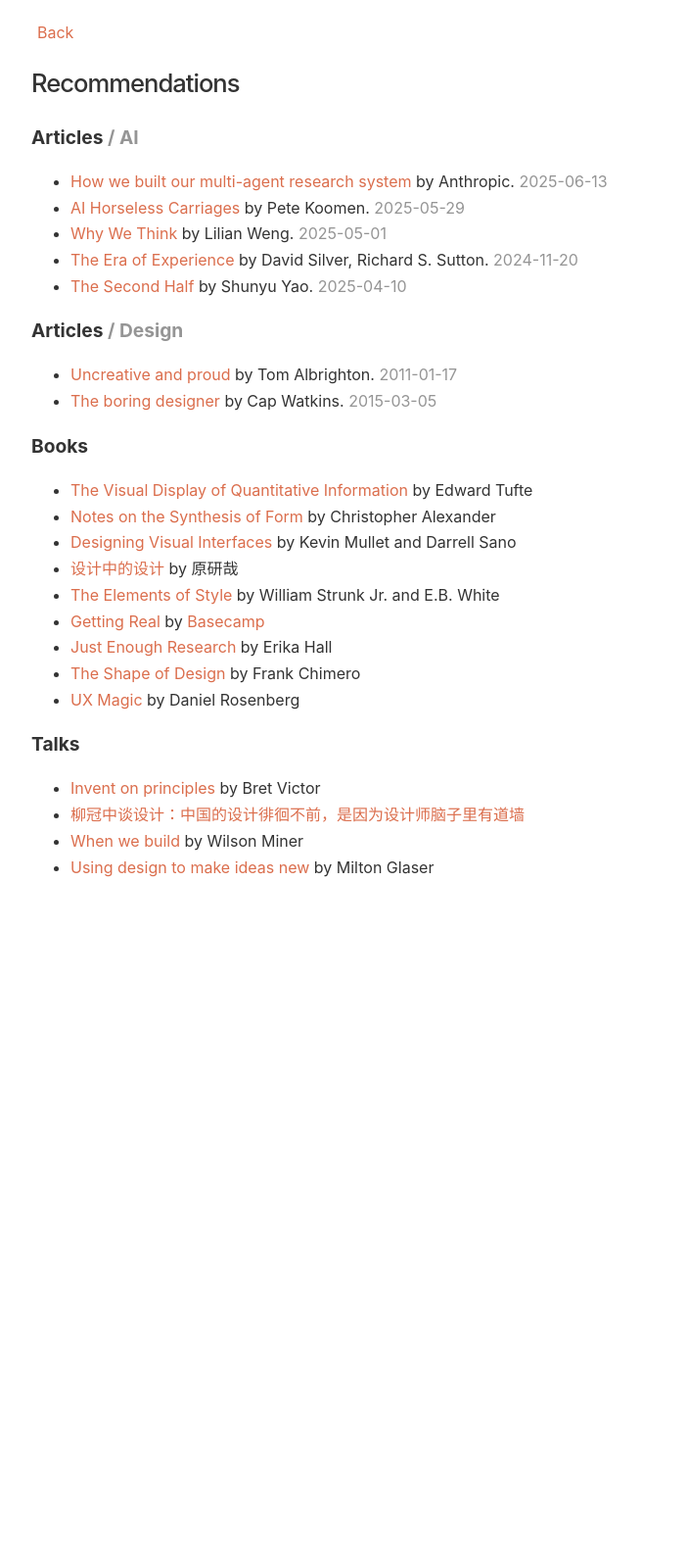
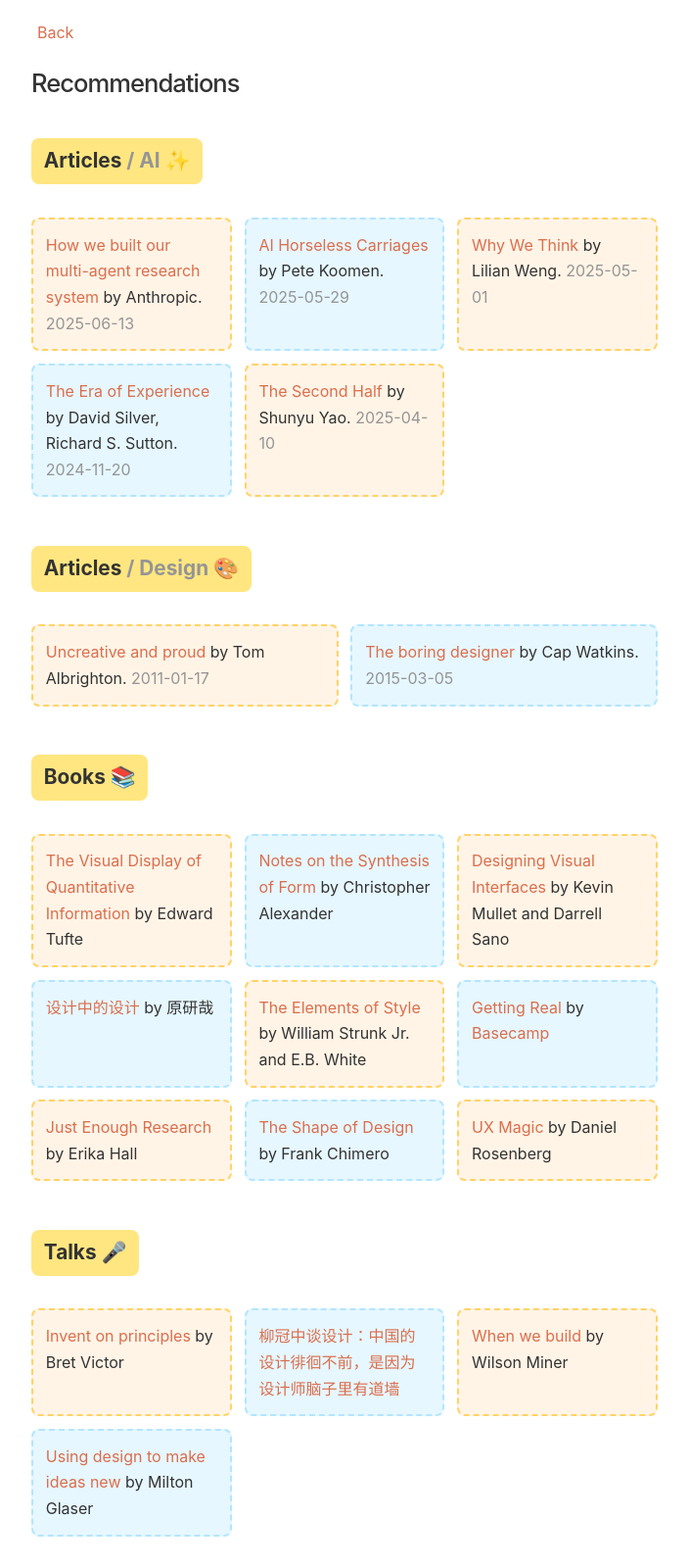
Before and after one commit to lvterry/lvterry.github.io, a Jekyll site: the page built from recommendations.html, in a window 1280 px wide. Shown: the whole page at 98% size, without its empty margins (288-991 px from the left). Built offline with Jekyll 4.4.1, drawn with Linux system fonts in a browser that asks for light colours; before the commit the page ends 914 px from its top, so only the background shows below that.

Commit message:
Add playful layout for recommendations

```diff
--- a/assets/css/styles.css
+++ b/assets/css/styles.css
@@ -369,3 +369,39 @@
   }
 
 }
+.recommendations section {
+  margin-bottom: 2rem;
+}
+
+.recommendations h2 {
+  font-size: 1.3rem;
+  background-color: #ffe680;
+  padding: 0.4rem 0.8rem;
+  border-radius: 0.5rem;
+  display: inline-block;
+}
+
+.recommendation-list {
+  list-style: none;
+  padding: 0;
+  margin-top: 1rem;
+  display: grid;
+  grid-template-columns: repeat(auto-fit, minmax(200px, 1fr));
+  gap: 0.8rem;
+}
+
+.recommendation-list li {
+  background-color: #fff4e6;
+  border-radius: 0.5rem;
+  border: 2px dashed #ffd366;
+  padding: 0.8rem;
+}
+
+.recommendation-list li:nth-child(even) {
+  background-color: #e6f7ff;
+  border-color: #b3e5ff;
+}
+
+.recommendation-list a:hover {
+  text-decoration: underline;
+}
--- a/recommendations.html
+++ b/recommendations.html
@@ -1,16 +1,18 @@
 ---
 title: Terry Wang
 layout: default
+bodyClass: recommendations
 ---
 
-<div class="container">
+<div class="container recommendations">
     <div style="margin-top: 20px;">
         <a href="/" class="back">Back</a>
     </div>
 
     <h1 class="text-center">Recommendations</h1>
-    <h2>Articles <span class="weak">/ AI</span></h2>
-    <ul>
+    <section class="category">
+      <h2>Articles <span class="weak">/ AI</span> ✨</h2>
+      <ul class="recommendation-list">
         <li>
             <a href="https://www.anthropic.com/engineering/built-multi-agent-research-system">How we built our multi-agent research system</a> by Anthropic.
             <span class="weak">2025-06-13</span>
@@ -31,11 +33,12 @@
             <a href="https://ysymyth.github.io/The-Second-Half/">The Second Half</a> by Shunyu Yao.
             <span class="weak">2025-04-10</span>
         </li>
+      </ul>
+    </section>
 
-    </ul>
-
-    <h2>Articles <span class="weak">/ Design</span></h2>
-    <ul>
+    <section class="category">
+      <h2>Articles <span class="weak">/ Design</span> 🎨</h2>
+      <ul class="recommendation-list">
         <li>
             <a href="https://www.abccopywriting.com/2011/01/17/uncreative-and-proud">Uncreative and proud</a> by Tom Albrighton.
             <span class="weak">2011-01-17</span>
@@ -44,9 +47,11 @@
             <a href="https://capwatkins.com/blog/the-boring-designer">The boring designer</a> by Cap Watkins.
             <span class="weak">2015-03-05</span>
         </li>
-    </ul>
-    <h2>Books</h2>
-    <ul>
+      </ul>
+    </section>
+    <section class="category">
+      <h2>Books 📚</h2>
+      <ul class="recommendation-list">
         <li><a href="http://book.douban.com/subject/1316642/">The Visual Display of Quantitative Information</a> by Edward Tufte</li>
         <li><a href="http://book.douban.com/subject/1742456/">Notes on the Synthesis of Form</a> by Christopher Alexander</li>
         <li><a href="http://book.douban.com/subject/1478928/">Designing Visual Interfaces</a> by Kevin Mullet and Darrell Sano</li>
@@ -56,10 +61,12 @@
         <li><a href="http://abookapart.com/products/just-enough-research">Just Enough Research</a> by Erika Hall</li>
         <li><a href="http://shapeofdesignbook.com">The Shape of Design</a> by Frank Chimero</li>
         <li><a href="https://www.amazon.com/UX-Magic-Daniel-Rosenberg/dp/1708061614">UX Magic</a> by Daniel Rosenberg</li>
-    </ul>
+      </ul>
+    </section>
 
-    <h2>Talks</h2>
-    <ul>
+    <section class="category">
+      <h2>Talks 🎤</h2>
+      <ul class="recommendation-list">
         <li>
             <a href="http://vimeo.com/36579366">Invent on principles</a> by Bret Victor
         </li>
@@ -72,7 +79,7 @@
         <li>
             <a href="https://www.ted.com/talks/milton_glaser_using_design_to_make_ideas_new">Using design to make ideas new</a> by Milton Glaser
         </li>
-    </ul>
-
+      </ul>
+    </section>
 
 </div>
```
